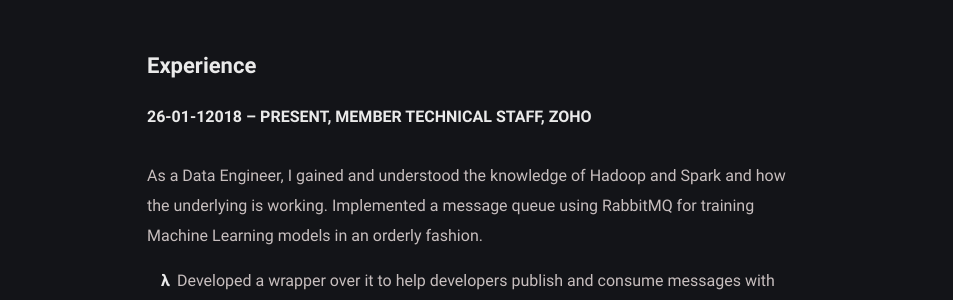
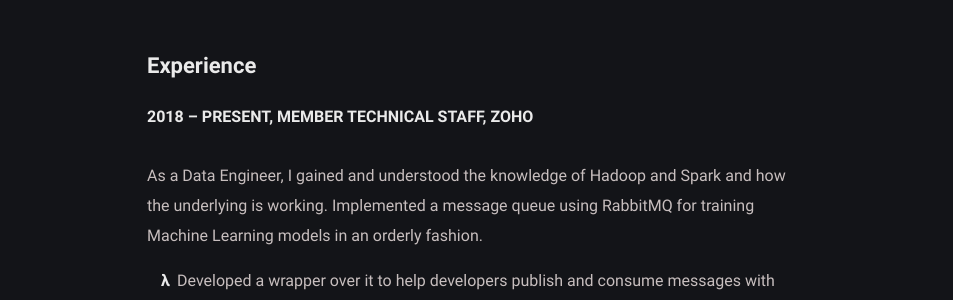
Before and after one commit to bumblebee211196/bees_blog, a Jekyll site: the page built from resume.md, in a window 1280 px wide. Shown: the part 270-570 px from the top of the page, without its empty margins (163-1116 px from the left). Built offline with Jekyll 4.4.1, drawn with Linux system fonts in a browser that asks for light colours.

Commit message:
:pencil2: Typo

```diff
--- a/resume.md
+++ b/resume.md
@@ -7,7 +7,7 @@ comments: false
 ---
 
 ## Experience
-**26-01-12018 – PRESENT, MEMBER TECHNICAL STAFF, ZOHO**
+**2018 – PRESENT, MEMBER TECHNICAL STAFF, ZOHO**
 
 As a Data Engineer, I gained and understood the knowledge of Hadoop and Spark and how the underlying is working.
 Implemented a message queue using RabbitMQ for training Machine Learning models in an orderly fashion.
```
